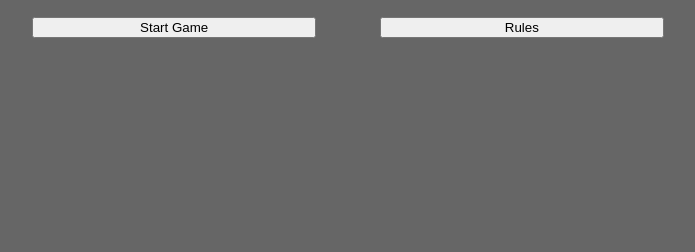
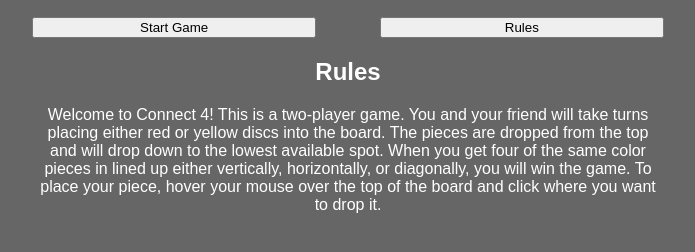
Before and after one commit to markjt031/connectfour, a plain HTML site: page index.html in a window 1280 px wide. Both pictures are taken after a click on the button "Rules". Shown: the part 100-352 px from the top of the page, without its empty margins (292-987 px from the left). Drawn offline with Linux system fonts and the light colour scheme; a web font is replaced by a local one.

Commit message:
Added rules, colored the color select buttons

```diff
--- a/css/style.css
+++ b/css/style.css
@@ -32,6 +32,12 @@ menu{
 }
 .choose-red, .choose-yellow{
     width: 45%;
+}
+.choose-red{
+    background: red;
+}
+.choose-yellow{
+    background: yellow;
 }
 .game-buttons{
     width: 50%;
--- a/index.html
+++ b/index.html
@@ -36,10 +36,17 @@
             <input type="button" value="Start Game"class="start-game">
             <input type="button" value="Rules" class="rules">
         </menu>
+        <div class="rules-section hidden">
+            <article>
+                <h2>Rules</h2>
+                <p>Welcome to Connect 4! This is a two-player game. You and your friend will take turns placing either red or yellow discs into the board. The pieces are dropped from the top and
+                    will drop down to the lowest available spot. When you get four of the same color pieces in lined up either vertically, horizontally, or diagonally, you will win the game. To place your piece, hover
+                    your mouse over the top of the board and click where you want to drop it.
+                </p>
+            </article>
+        </div>
     </div>
-    <div class="rules">
 
-    </div>
     <div id="select-color" class="hidden">
         <p>Select the color for player 1</p>
         <menu class="color-menu">
--- a/js/app.js
+++ b/js/app.js
@@ -51,9 +51,22 @@ class Game{
     startButton(){
         document.querySelector(".start-game").addEventListener("click", ()=>this.startButtonHandler())
     }
+    rulesButton(){
+        document.querySelector(".rules").addEventListener("click", ()=>this.rulesButtonHandler())
+    }
+    rulesButtonHandler(){
+        let rulesSection=document.querySelector(".rules-section")
+        if (rulesSection.classList.contains("hidden")){
+            rulesSection.classList.remove("hidden");
+        }
+        else {
+            rulesSection.classList.add("hidden");
+        }
+    }
     playGame(){
 
         this.startButton();
+        this.rulesButton();
         this.addButtonListeners("red")
         this.addButtonListeners("yellow")
 
@@ -192,52 +205,7 @@ class Game{
         this.gameWon=false
         this.populateGrid();
     }
-//     checkAdjacent(gridTile){
-//         let row=gridTile.rowPosition;
-//         let column=gridTile.columnPosition;
-//         let color=gridTile.color;
-//         let count=0;
-//         if (this.color===""){
-//             return count;
-//         }
-//         //If piece is bottom right corner, check left, top, and left-top diagonal
-//         if (row===this.rows-1 && column==this.columns-1){
-//             //check top
-//             if (this.grid[row-1][column].color===color){
-//                 count++;
-//                 this.checkAdjacent(this.grid[row-1][column])
-//             }
-//             //check left
-//             if (this.grid[row][column-1].color===color){
-//                 count++;
-//                 this.checkAdjacent(this.grid[row][column-1])
-//             }
-//             //check top left
-//             if (this.grid[row-1][column-1].color===color){
-//                 count++;
-//                 this.checkAdjacent(this.grid[row-1][column-1])
-//             }
-//             //check top right
-//             if (column+1<=this.columns-1 && this.grid[row][column+1]===)
-//         }
-//         //If piece is on the right edge of grid, but not in a corner
-//         if (column===this.columns-1 && row!==0){
-//             if (this.grid[row-1][column].color===color){
-//                 count++;
-//                 this.checkAdjacent(this.grid[row-1][column])
-//             }
-//             //check left
-//             if (this.grid[row][column-1].color===color){
-//                 count++;
-//                 this.checkNeighbots(this.grid[row][column-1])
-//             }
-//             //check top left
-//             if (this.grid[row-1][column-1].color===color){
-//                 count++;
-//                 this.checkNeighbors(this.grid[row-1][column-1])
-//             }
-//         }
-//     }
+
 }
 class GridTile{
     constructor(rowPosition, columnPosition, htmlTile){
```
